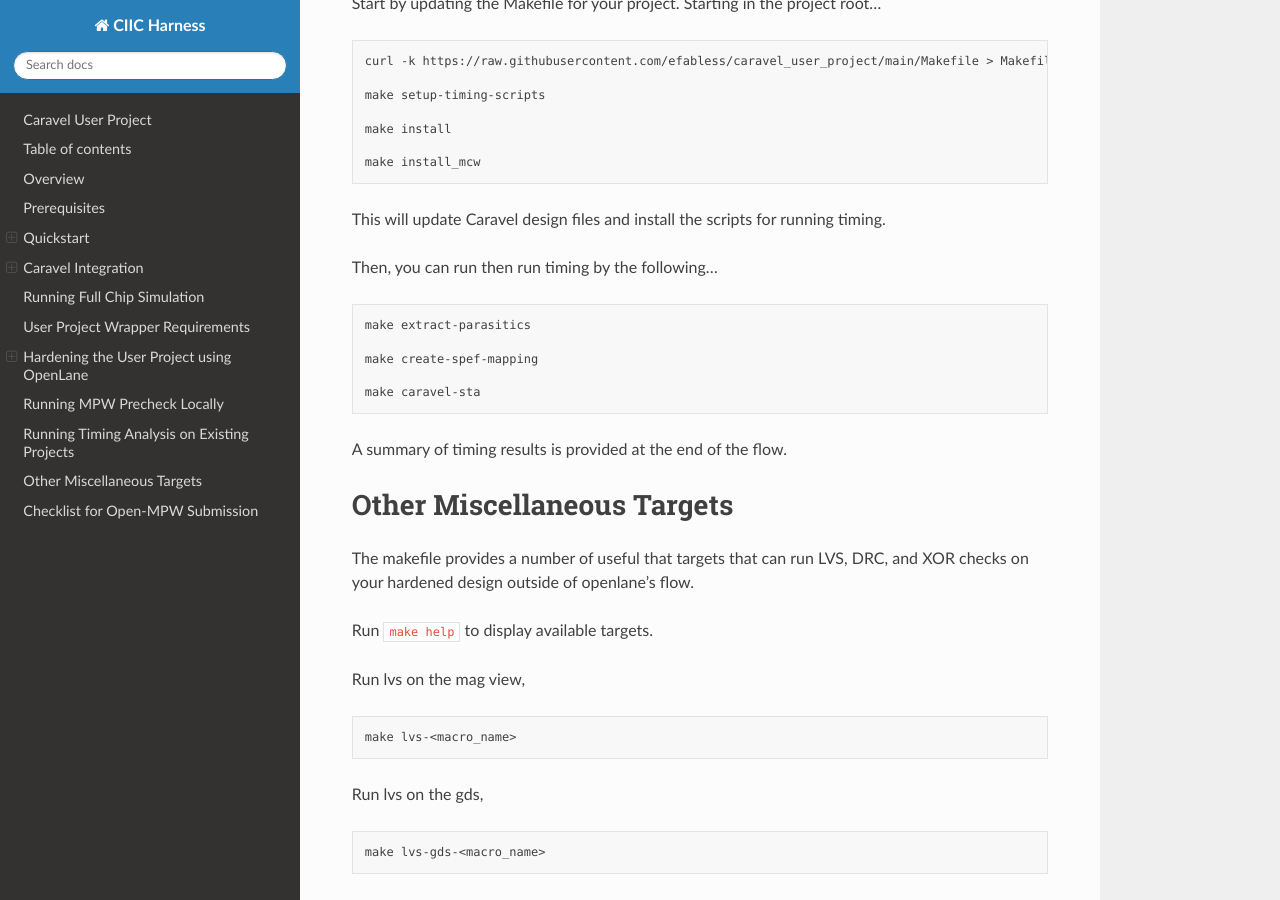
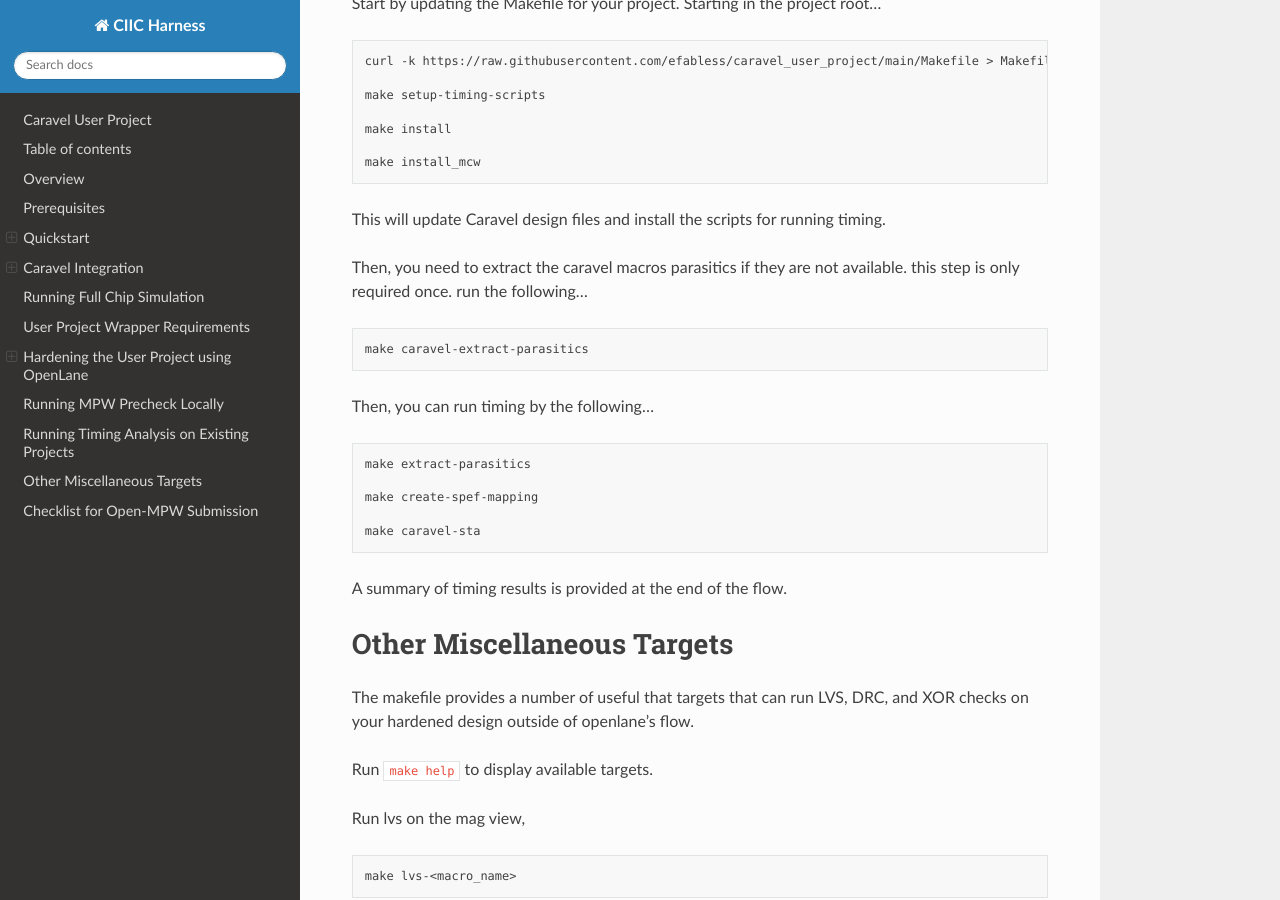
Before and after one commit to efabless/caravel_user_project, a Sphinx documentation site: the page built from docs/source/index.rst, in a window 1280 px wide and 900 px high, scrolled down 9852 px. Built offline with Sphinx 7.4.7 and the Read the Docs theme 2.0.0, drawn with Linux system fonts in a browser that asks for light colours.

Commit message:
+ add documentation for extracting caravel macros parasitics if they are not available

```diff
--- a/docs/source/index.rst
+++ b/docs/source/index.rst
@@ -510,8 +510,14 @@ Start by updating the Makefile for your project.  Starting in the project root..
 
 This will update Caravel design files and install the scripts for running timing.
 
+Then, you need to extract the caravel macros parasitics if they are not available. this step is only required once. run the following...
 
-Then, you can run then run timing by the following...
+.. code:: bash
+
+   make caravel-extract-parasitics
+
+
+Then, you can run timing by the following...
 
 .. code:: bash
 
```
